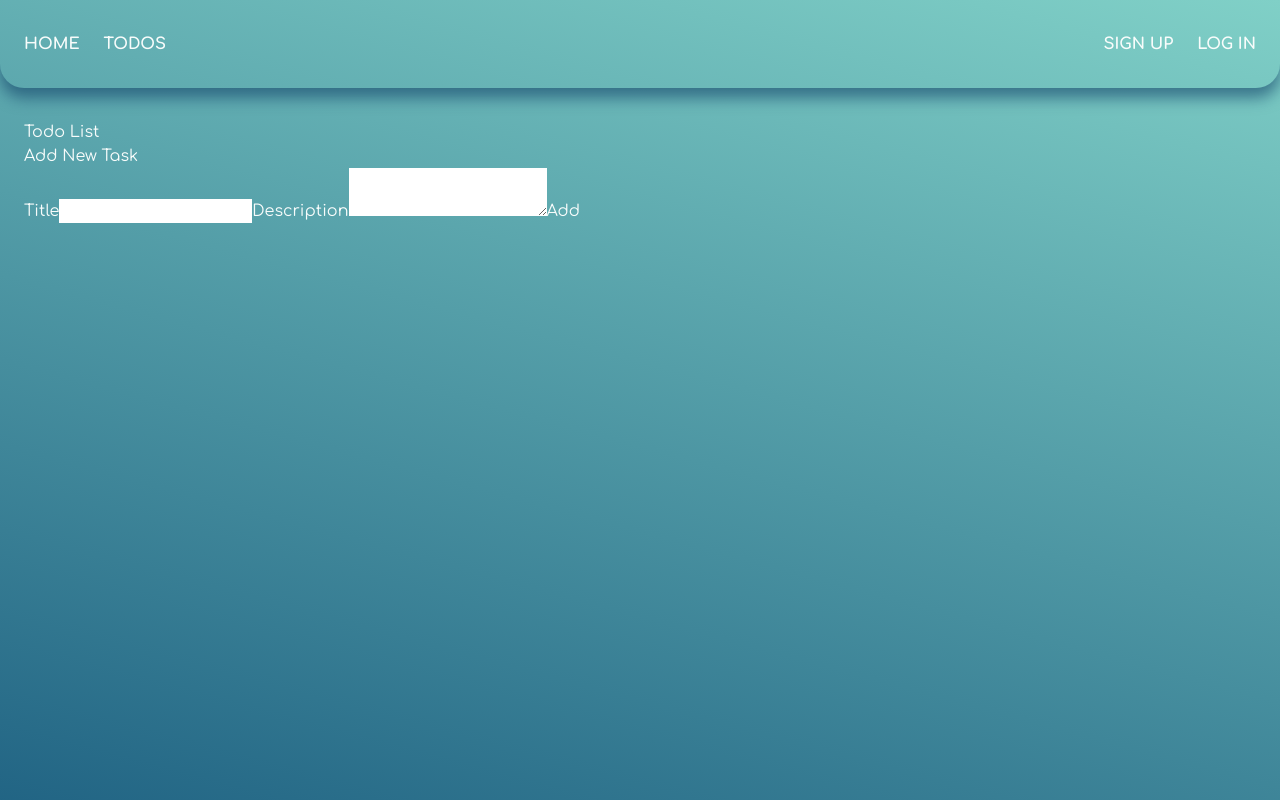
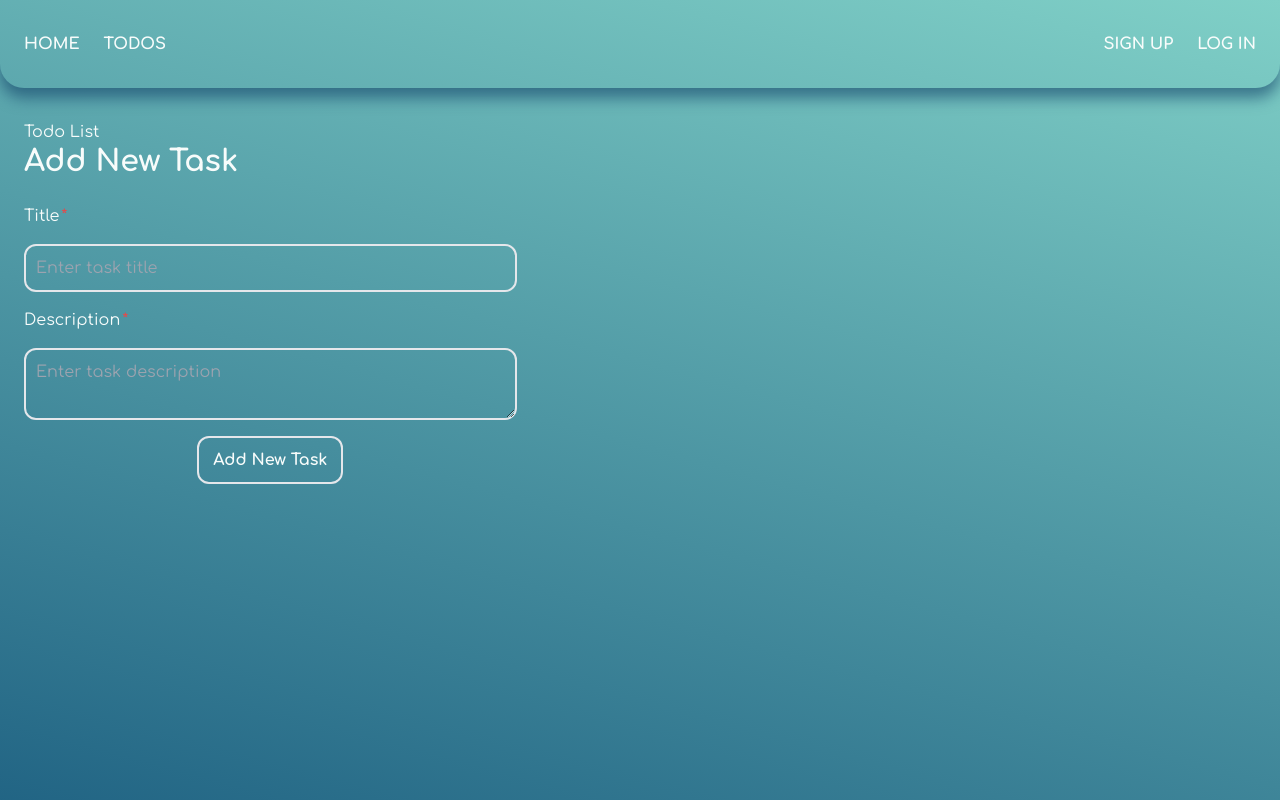
Before and after one commit to sandra-selezen/todoshka, a Next.js app: page /todos in a window 1280 px wide. Shown: the top 800 px of the page. Built offline with nearby package versions, Linux system fonts and the light colour scheme.

Commit message:
Update NewTodoForm.tsx

```diff
--- a/src/components/NewTodoForm.tsx
+++ b/src/components/NewTodoForm.tsx
@@ -13,7 +13,7 @@ const initialValues: INewTodo = {
 const NewTodoForm = () => {
   return (
     <>
-      <h2>Add New Task</h2>
+      <h2 className='mb-6 font-bold text-3xl'>Add New Task</h2>
       <Formik
         initialValues={initialValues}
         validationSchema={newTodoSchema}
@@ -24,12 +24,12 @@ const NewTodoForm = () => {
           }, 1000);
         }}
       >
-        <Form>
-          <label htmlFor='title'>Title</label>
-          <Field id='title' name='title' />
-          <label htmlFor='description'>Description</label>
-          <Field as='textarea' id='description' name='description' />
-          <button type='submit'>Add</button>
+        <Form className='flex flex-col w-2/5 gap-4'>
+          <label htmlFor='title' className='after:content-["*"] after:ml-0.5 after:text-red-500'>Title</label>
+          <Field id='title' name='title' placeholder='Enter task title' className='bg-inherit border-2 rounded-xl p-2.5 outline-transparent' />
+          <label htmlFor='description' className='after:content-["*"] after:ml-0.5 after:text-red-500'>Description</label>
+          <Field as='textarea' id='description' name='description' row='5' placeholder='Enter task description' className='bg-inherit border-2 rounded-xl p-2.5 outline-transparent' />
+          <button type='submit'  className='font-bold border-2 rounded-xl py-2.5 px-3.5 mx-auto hover:bg-[rgba(248,252,251,0.3)]'>Add New Task</button>
         </Form>
       </Formik>
     </>
```
